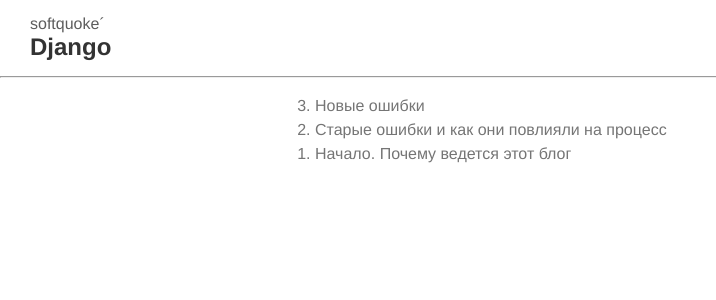
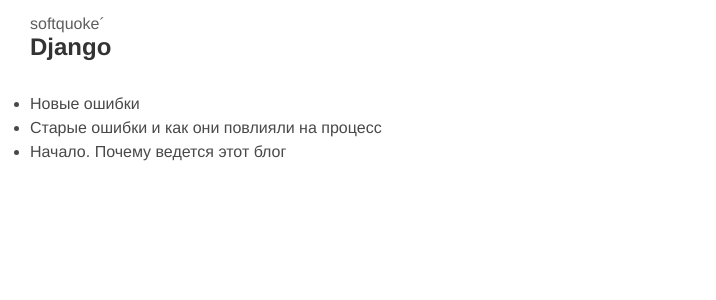
Before and after one commit to softquoke/blog, a Django app: page / in a window 1280 px wide. Shown: the top 300 px of the page, without its empty margins (0-716 px from the left). Run offline with Django 4.2, Linux system fonts and the light colour scheme.

Commit message:
небольшие изменения

```diff
--- a/blog/main/static/css/index.css
+++ b/blog/main/static/css/index.css
@@ -40,25 +40,25 @@ ul, ol {
 }
 
 li {
-    color: rgb(117, 117, 117);
+    color: rgb(73, 73, 73);
     line-height: 1.5;
     transition: 0.1s linear;
 }
 
 li:hover {
-    color: rgb(44, 44, 44);
+    color: rgb(26, 26, 26);
 }
 
-header > .container {
+.container {
     margin: 0 30px;
     padding: 15px 0px;
     width: 650px;
     background-color: white;
 }
 
-.container {
+/* .container {
     margin: 0 auto;
     padding: 15px 30px;
     width: 650px;
     background-color: white;
-}
+} */
--- a/blog/main/templates/main/post_list.html
+++ b/blog/main/templates/main/post_list.html
@@ -10,20 +10,20 @@
 </head>
 <header>
     <div class="container">
-        <a href="">softquoke´</a> <br>
+        <a href="https://github.com/softquoke">softquoke´</a> <br>
         <h2><p>Django</p></h2>
     </div>
-    <hr>
+    <!-- <hr> -->
 </header>
 <body>
 
     <div class="container">
 
-        <ol reversed>
+        <ul reversed>
             <a href=""><li>Новые ошибки</li></a>
             <a href=""><li>Старые ошибки и как они повлияли на процесс</li></a>
             <a href=""><li>Начало. Почему ведется этот блог</li></a>
-        </ol>
+        </ul>
         <!-- <dl>
             <dt>Hummus</dt>
             <dd>A thick dip/sauce generally made from chick peas blended with tahini, lemon juice, salt, garlic, and other ingredients.</dd>
```
